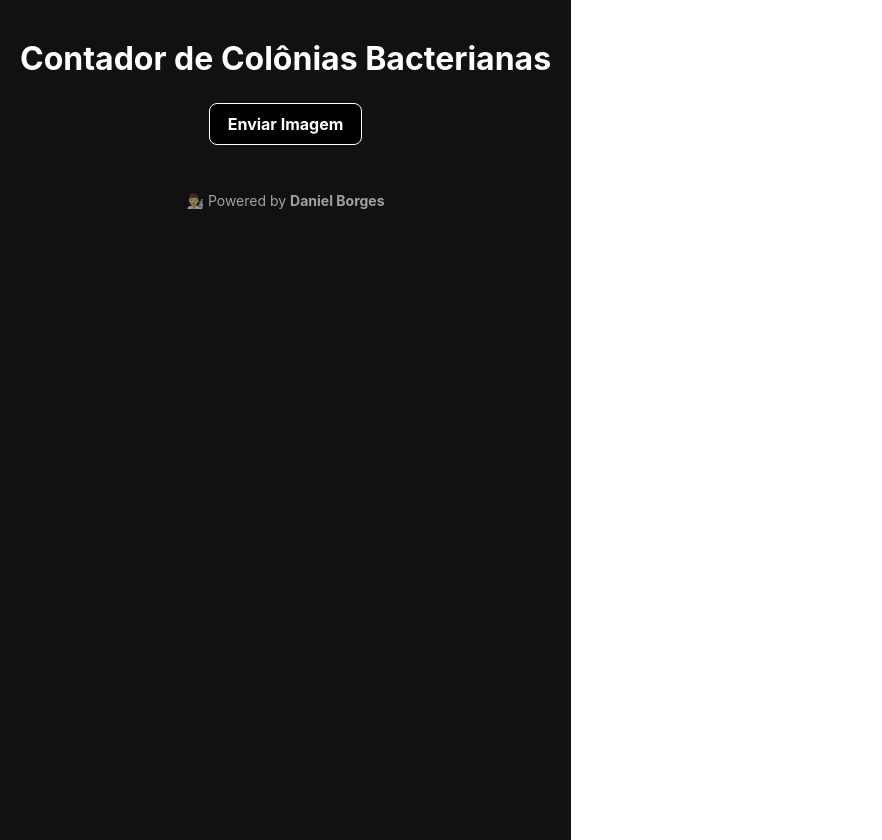
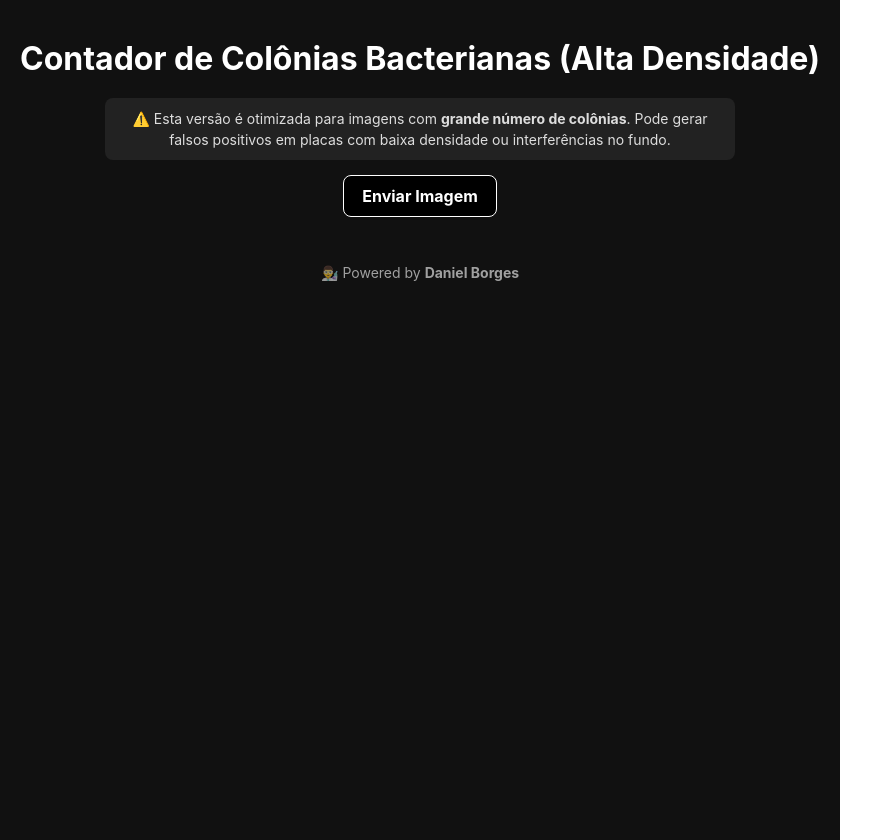
Before and after one commit to DanBo-DA/bacteria-colony-counter, a React (Vite) app in the folder frontend/: page / in a window 1280 px wide. Shown: the whole page, without its empty margins (0-882 px from the left). Built offline with nearby package versions, Linux system fonts and the light colour scheme.

Commit message:
Update App.jsx

```diff
--- a/frontend/src/App.jsx
+++ b/frontend/src/App.jsx
@@ -67,7 +67,15 @@ function App() {
 
   return (
     <div style={{ padding: 20, textAlign: 'center', backgroundColor: '#111', color: '#fff', minHeight: '100vh' }}>
-      <h1 style={{ fontSize: 32 }}>Contador de Colônias Bacterianas</h1>
+      <h1 style={{ fontSize: 32 }}> Contador de Colônias Bacterianas (Alta Densidade)</h1>
+      <p style={{
+  backgroundColor: '#222', color: '#ddd', padding: '10px 15px',
+  borderRadius: 8, maxWidth: 600, margin: '10px auto', fontSize: 14
+}}>
+  ⚠️ Esta versão é otimizada para imagens com <strong>grande número de colônias</strong>.
+  Pode gerar falsos positivos em placas com baixa densidade ou interferências no fundo.
+</p>
+
 
       <input
         type="file"
```
